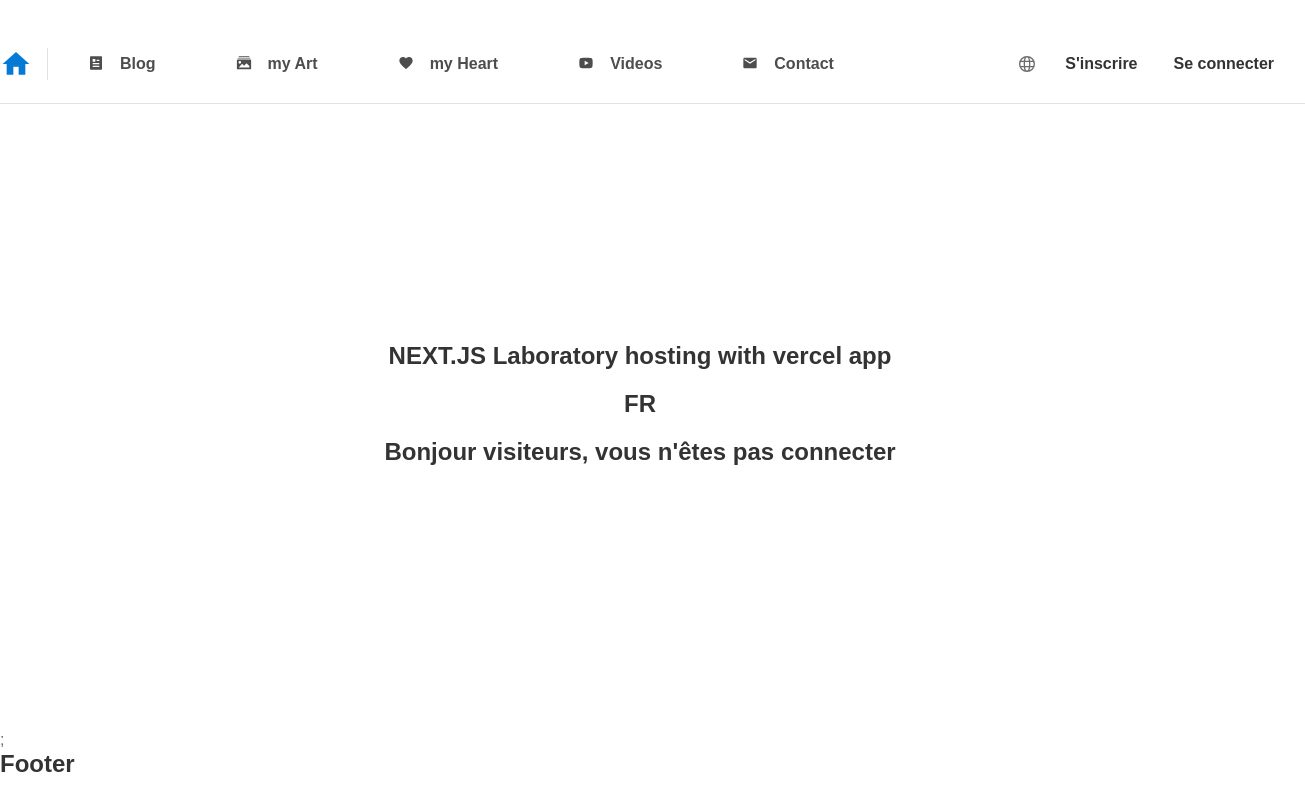
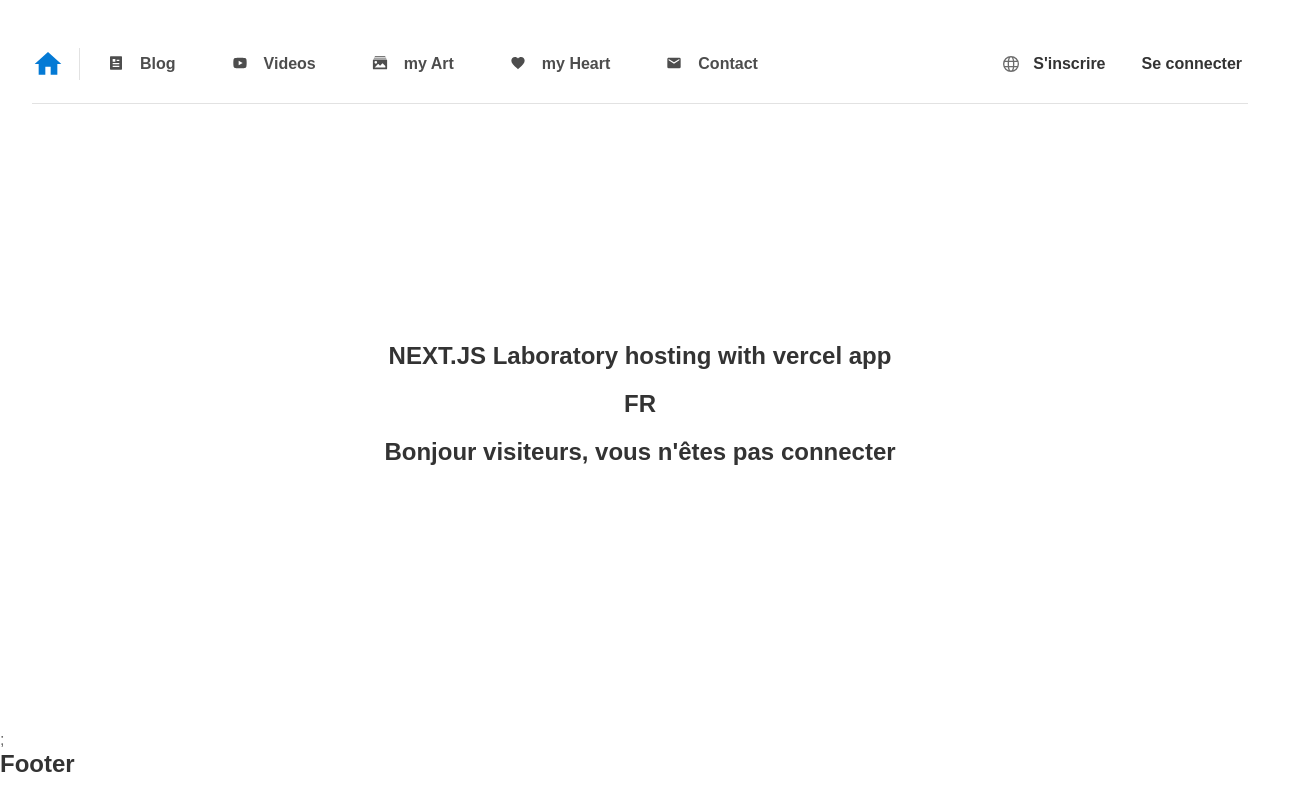
Before and after one commit to raficraft/my_heart_my_art_final, a Next.js app: page / in a window 1280 px wide. Shown: the whole page, 1305 px wide, since content can reach past the window. Built offline with nearby package versions, Linux system fonts and the light colour scheme; no server answers.

Commit message:
start hamburger menu features

```diff
--- a/Sass/abstract/_variables.scss
+++ b/Sass/abstract/_variables.scss
@@ -14,13 +14,17 @@
 
 $space: 8px;
 
-$container_width: 1330px;
-
 $shortTime: 0.3s;
 $mediumTime: 0.5s;
 $longTime: 0.8s;
 $veryLongTime: 1.2s;
 
 $smallRadius: 3px;
+$mediumRadius: 8px;
 
-$standartShadow: 0 0 5px 2px $black;
+$standartShadow: 0 0 15px 0px $black;
+
+$container_width: 1330px;
+@media screen and (max-width: 1024px) {
+  $container_width: calc(100% - 4rem) !global;
+}
--- a/engine/component/header/Header.js
+++ b/engine/component/header/Header.js
@@ -10,6 +10,7 @@
 } from "../../../assets/icons/Icon_svg";
 import { LanguageContext } from "../../../context/language/LanguageContext";
 import { nav_lang } from "../../../data/accountForm/accountForm";
+import useMediaQuery from "../../hooks/useMediaQueries";
 import Account_user from "./account_user/Account_user";
 
 import S from "./Header.module.scss";
@@ -17,6 +18,10 @@
 
 function Header() {
   const { lang } = useContext(LanguageContext);
+
+  const isMobil = useMediaQuery("(max-width: 767px)");
+  const isTablet = useMediaQuery("(min-width: 768px)");
+  const isDesktop = useMediaQuery("(min-width: 1100px)");
   //Conponenet
   return (
     <header className={S.wrapper}>
@@ -30,23 +35,14 @@
         </Link>
 
         {/* Header NAV*/}
+        {isTablet && (
           <nav className={S.nav_top}>
+            {isTablet && (
+              <>
                 <Link href="/blog">
                   <a>
                     <Article_icon />
                     Blog
-            </a>
-          </Link>
-          <Link href="/blog">
-            <a>
-              <ImageGallery />
-              my Art
-            </a>
-          </Link>
-          <Link href="/blog">
-            <a>
-              <Heart_icon />
-              my Heart
                   </a>
                 </Link>
                 <Link href="/blog">
@@ -57,18 +53,39 @@
                 </Link>
                 <Link href="/blog">
                   <a>
+                    <ImageGallery />
+                    my Art
+                  </a>
+                </Link>
+              </>
+            )}
+            {isDesktop && (
+              <>
+                <Link href="/blog">
+                  <a>
+                    <Heart_icon />
+                    my Heart
+                  </a>
+                </Link>
+
+                <Link href="/blog">
+                  <a>
                     <Email_icon />
                     Contact
                   </a>
                 </Link>
+              </>
+            )}
           </nav>
+        )}
 
         <div className={S.nav_right}>
           {/* Change language */}
           <Lang_select />
 
           {/* Account user */}
-          <Account_user />
+          {isTablet && <Account_user />}
+          {isMobil && <p>Hamburger</p>}
         </div>
       </div>
       {/* Header Content END*/}
--- a/engine/component/header/Header.module.scss
+++ b/engine/component/header/Header.module.scss
@@ -53,7 +53,7 @@
         position: relative;
         z-index: 100;
         @include flex(row, wrap, center, center);
-        margin: 0 calc(5 * #{$space});
+        margin: 0 calc(3.5 * #{$space});
         font-weight: 600;
         font-size: 1rem;
         color: $text_black_smooth;
--- a/engine/component/header/lang_select/Lang_select.js
+++ b/engine/component/header/lang_select/Lang_select.js
@@ -1,7 +1,7 @@
 import React, { useContext, useState } from "react";
 import { Check_icon, Language_icon } from "../../../../assets/icons/Icon_svg";
 import { LanguageContext } from "../../../../context/language/LanguageContext";
-import { useClickOutside } from "../../hooks/useClickOutside";
+import { useClickOutside } from "../../../hooks/useClickOutside";
 import S from "./Lang_select.module.scss";
 
 export default function Lang_select() {
--- a/engine/component/header/lang_select/Lang_select.module.scss
+++ b/engine/component/header/lang_select/Lang_select.module.scss
@@ -5,7 +5,7 @@
 .lang_select {
   position: relative;
   @include flexCenter;
-  margin-right: calc(3 * #{$space});
+  margin-right: calc(1 * #{$space});
 
   svg {
     @include size(1rem, 1rem);
--- a/engine/component/modal/account/Signin.module.scss
+++ b/engine/component/modal/account/Signin.module.scss
@@ -4,6 +4,7 @@
 $sizeClose: 2.5;
 
 .wrapper {
+  z-index: 10000;
   background-color: rgba(170, 170, 170, 0.5);
   position: absolute;
   top: 0;
@@ -16,12 +17,15 @@
     background-color: white;
     position: relative;
     width: 320px;
+    box-shadow: $standartShadow;
+    border-radius: $mediumRadius;
 
     .header {
       @include flex(row, wrap, space-between, center);
       background-color: rgb(186, 186, 186);
       padding-left: 1rem;
       width: 100%;
+      border-radius: $mediumRadius $mediumRadius 0 0;
       h1 {
         margin: 0;
       }
@@ -31,6 +35,8 @@
         color: white;
         background-color: red;
         cursor: pointer;
+        border-radius: 0 $mediumRadius 0 0;
+        border-left: 5px solid darken($red, 10%);
       }
     }
     //form
--- /dev/null
+++ b/engine/hooks/useMediaQueries.js
@@ -0,0 +1,19 @@
+import { useState, useEffect } from "react";
+
+const useMediaQuery = (query) => {
+  const [matches, setMatches] = useState(false);
+
+  useEffect(() => {
+    const media = window.matchMedia(query);
+    if (media.matches !== matches) {
+      setMatches(media.matches);
+    }
+    const listener = () => setMatches(media.matches);
+    window.addEventListener("resize", listener);
+    return () => window.removeEventListener("resize", listener);
+  }, [matches, query]);
+
+  return matches;
+};
+
+export default useMediaQuery;
```
Also changed, not shown: engine/component/header/hamburger_menu/Hamburger_menu.js (added, +11 -0 lines), engine/component/header/hamburger_menu/Hamburger_menu.module.scss (added), engine/hooks/useClickOutside.js (renamed from engine/component/hooks/useClickOutside.js). Lines whose indentation alone changed are shown as unchanged.
